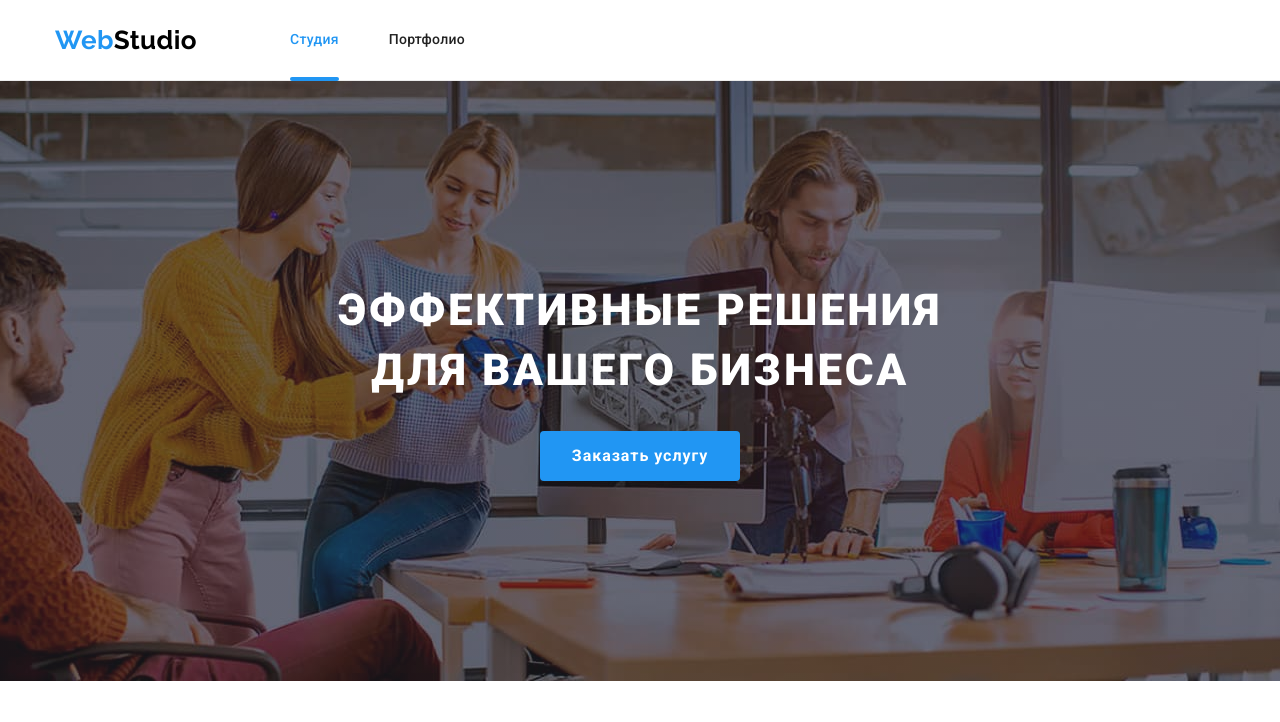
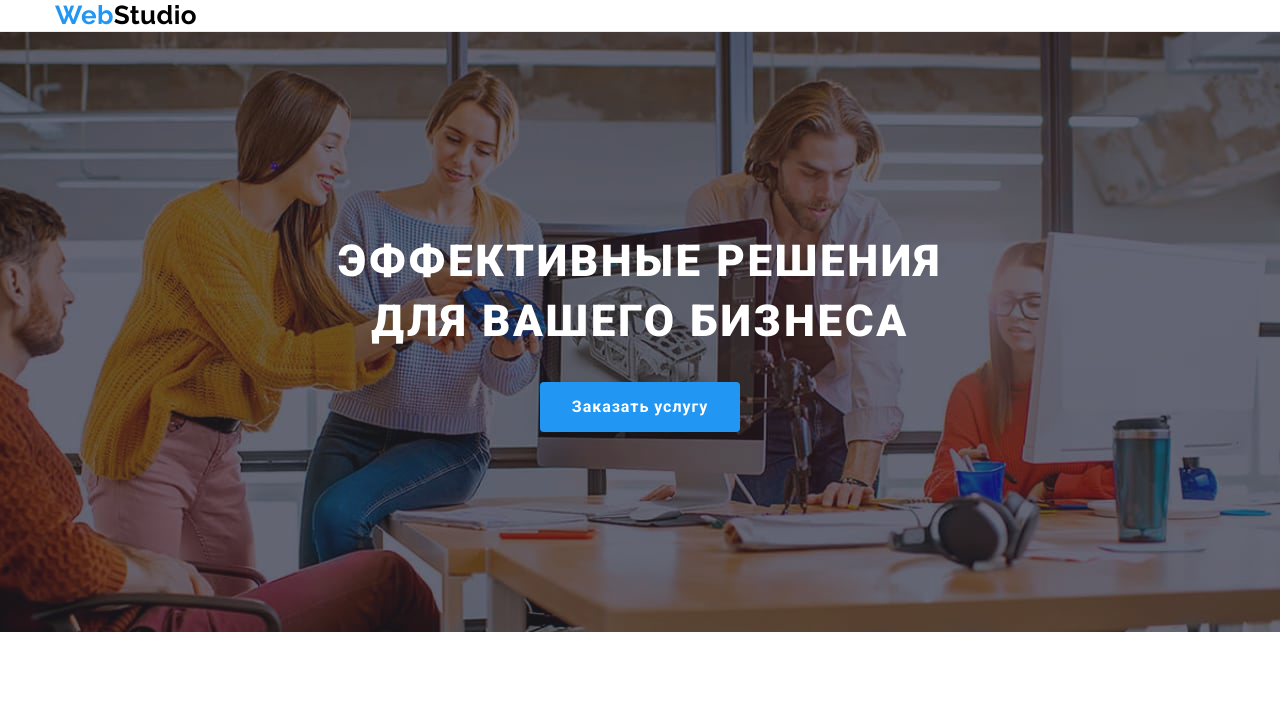
Before and after one commit to JuliaOraz/JuliaOraz-goit-markup-hw-08, a plain HTML site: page index.html in a window 1280 px wide. Shown: the top 722 px of the page. Drawn offline with nearby package versions, Linux system fonts and the light colour scheme.

Commit message:
Комментирует header

```diff
--- a/index.html
+++ b/index.html
@@ -30,17 +30,17 @@
             </svg>
           </button>
           <div data-menu></div>-->
-          <ul class="header__menu">
+          <!-- <ul class="header__menu">
             <li class="header__item">
               <a class="header__page header__page--active" href="./index.html">Студия</a>
             </li>
             <li class="header__item">
               <a class="header__page" href="./portfolio.html">Портфолио</a>
             </li>
-            <!-- <li class="header__item">
+            <li class="header__item">
               <a class="header__page" href="">Контакты</a>
-            </li> -->
-          </ul>
+            </li>
+          </ul> -->
         </nav>
         <!-- <div class="header__contact">
           <a class="header__link" href="mailto:info@devstudio.com">
```
